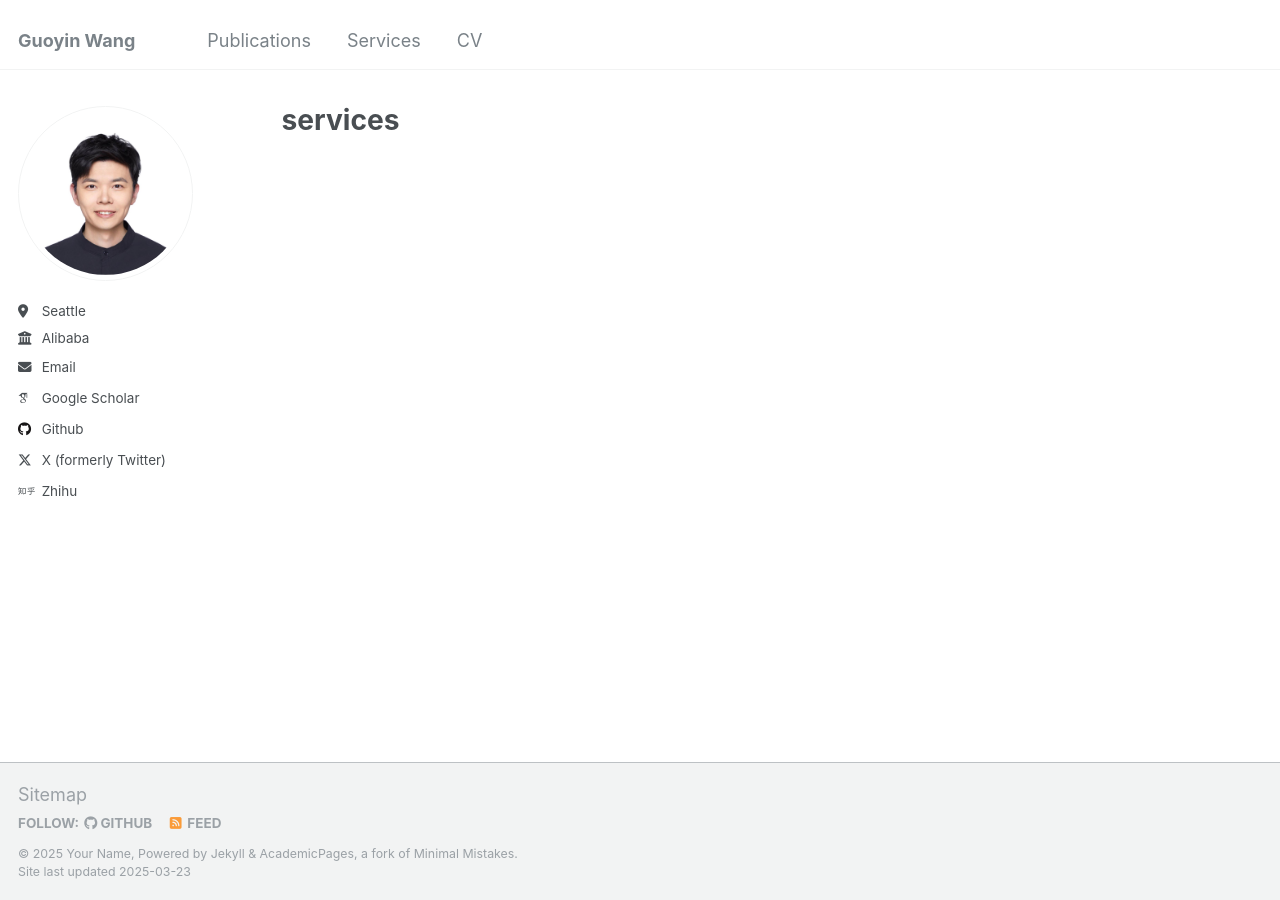
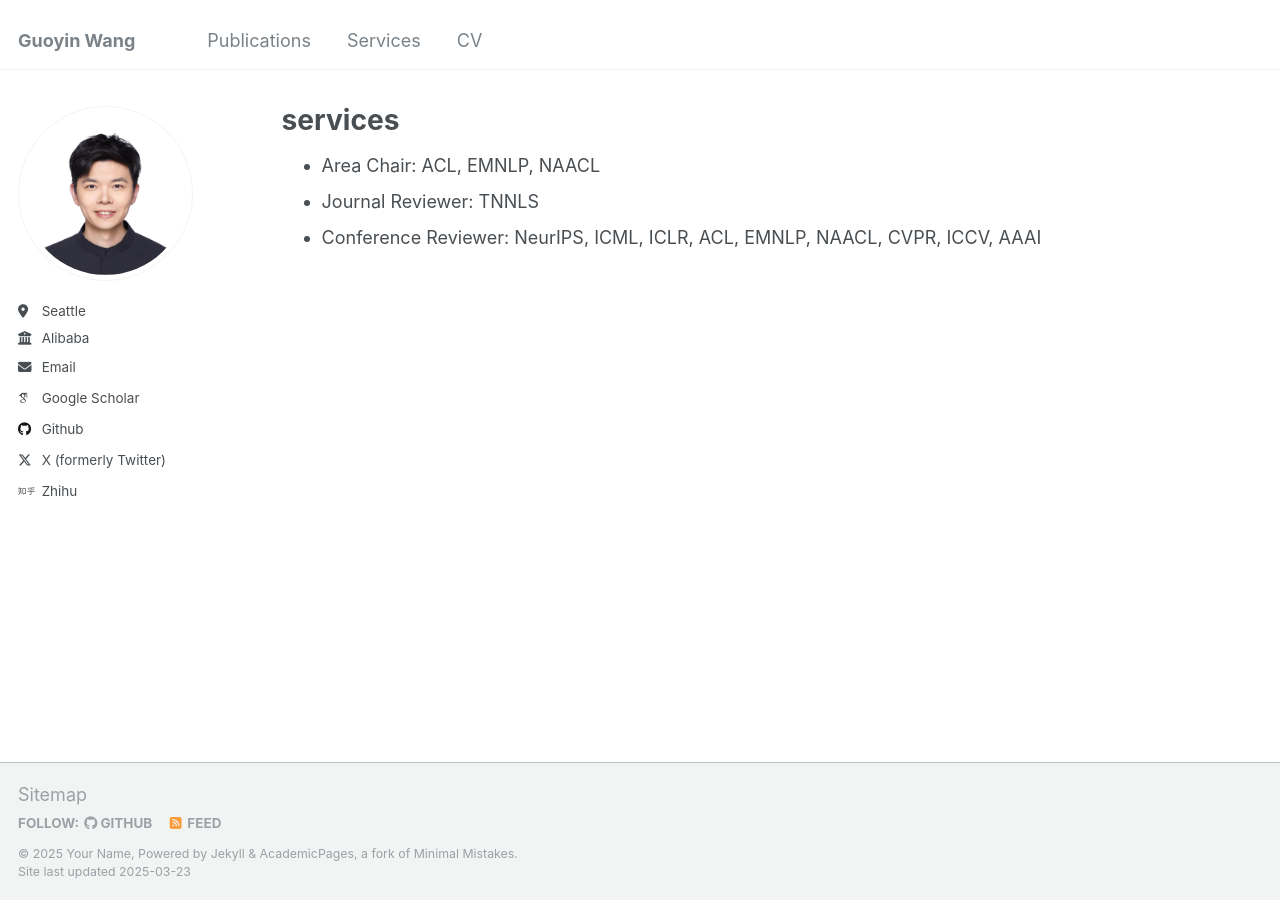
Before and after one commit to huxueyu/guoyin.wang, a Jekyll site: the page built from _pages/services.md, in a window 1280 px wide. Built offline with Jekyll 4.4.1, drawn with Linux system fonts in a browser that asks for light colours; some web fonts are replaced.

Commit message:
Update services.md

```diff
--- a/_pages/services.md
+++ b/_pages/services.md
@@ -6,3 +6,7 @@ author_profile: true
 redirect_from:
   - /services
 ---
+
+- Area Chair: ACL, EMNLP, NAACL
+- Journal Reviewer: TNNLS
+- Conference Reviewer: NeurIPS, ICML, ICLR, ACL, EMNLP, NAACL, CVPR, ICCV, AAAI
```
